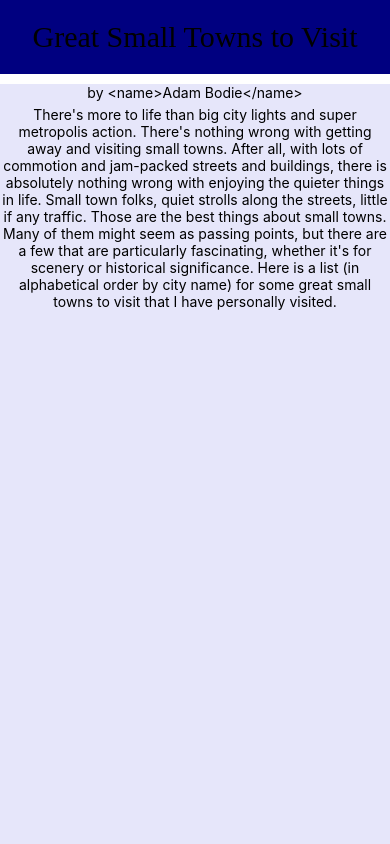
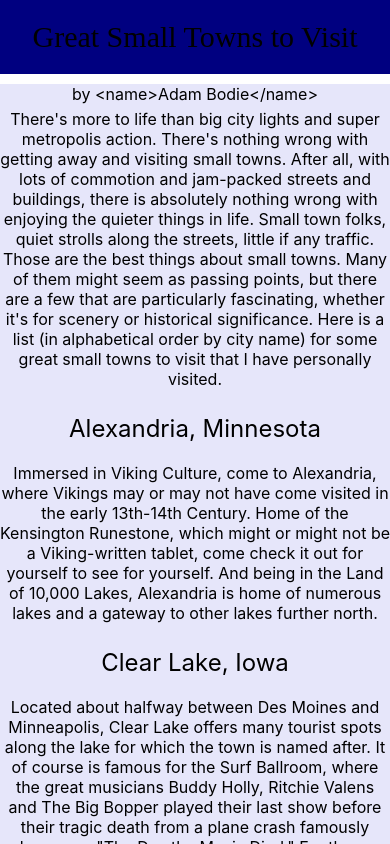
Before and after one commit to adambodie/SmallTownNative, a React Native app: screen / in a window 390 px wide. Built offline with nearby package versions, Linux system fonts and the light colour scheme.

Commit message:
Updated App.js, added ListView, ScrollView

```diff
--- a/App.js
+++ b/App.js
@@ -9,20 +9,16 @@ import {
   Platform,
   StyleSheet,
   Text,
-  View
+  View,
+  ScrollView,
+  Image,
+  FlatList
 } from 'react-native';
-
-const instructions = Platform.select({
-  ios: 'Press Cmd+R to reload,\n' +
-    'Cmd+D or shake for dev menu',
-  android: 'Double tap R on your keyboard to reload,\n' +
-    'Shake or press menu button for dev menu',
-});
 
 export default class App extends Component<{}> {
   render() {
     return (
-      <View style={styles.container}>
+      <ScrollView style={styles.container}>
         <Text style={styles.title}>
           Great Small Towns to Visit
         </Text>
@@ -32,10 +28,27 @@ export default class App extends Component<{}> {
         <Text style={styles.paragraph}>
           There&apos;s more to life than big city lights and super metropolis action. There&apos;s nothing wrong with getting away and visiting small towns. After all, with lots of commotion and jam-packed streets and buildings, there is absolutely nothing wrong with enjoying the quieter things in life. Small town folks, quiet strolls along the streets, little if any traffic. Those are the best things about small towns. Many of them might seem as passing points, but there are a few that are particularly fascinating, whether it&apos;s for scenery or historical significance. Here is a list (in alphabetical order by city name) for some great small towns to visit that I have personally visited.
         </Text>
-        <Text style={styles.instructions}>
-          {instructions}
-        </Text>
-      </View>
+        <FlatList
+            data={[
+                {key: 1, city: 'Alexandria', state: 'Minnesota', description: 'Immersed in Viking Culture, come to Alexandria, where Vikings may or may not have come visited in the early 13th-14th Century. Home of the Kensington Runestone, which might or might not be a Viking-written tablet, come check it out for yourself to see for yourself. And being in the Land of 10,000 Lakes, Alexandria is home of numerous lakes and a gateway to other lakes further north.'},
+                {key: 2, city: 'Clear Lake', state: 'Iowa', description: 'Located about halfway between Des Moines and Minneapolis, Clear Lake offers many tourist spots along the lake for which the town is named after. It of course is famous for the Surf Ballroom, where the great musicians Buddy Holly, Ritchie Valens and The Big Bopper played their last show before their tragic death from a plane crash famously known as "The Day the Music Died." For those looking to pay their respect, the crash site has a monument just miles away from town.'},
+                {key: 3, city: 'Guntersville', state: 'Alabama', description: 'Located on the shores of Alabama\'s largest lake, Lake Guntersville, Guntersville offers plenty of fun around the lake, complete with that Southern Charm, as the lake is well known for being one of the top Bass fishing spots in the country. Be sure to take a stroll at Lake Guntersville State Park to enjoy views of the lake. Other surprises await...'},
+                {key: 4, city: 'Hannibal', state: 'Missouri', description: 'Hannibal, Missouri, located NW of St. Louis along the Mississippi River, is popular with tourists due to its history with its most famous resident, Mark Twain. Take a walk back in time to when Mark Twain was coming up with many of his stories and see his inspirations all in a few blocks when visiting the Mark Twain Boyhood Museum. But of course, it\'s not all Mark Twain, Huck Finn and Tom Sawyer as the town offers great views of the Mississippi River from Cardiff Hill, home of the, you guessed it, the Mark Twain Memorial Lighthouse'},
+                {key: 5, city: 'Hood River', state: 'Oregon', description: 'Come visit Hood River, just 60 miles east of Portland, where there\'s plenty of action in the Columbia River Gorge. From windsurfing in the Columbia to mountain opportunities at nearby Mt. Hood, Hood River is the perfect place for fun and action. But if scenery isn\'t enough for you, Hood River is home to many wineries and breweries to enjoy. And with a new waterfront full of exciting and hip restaurants, there\'s never a dull opportunity in Hood River.'},
+                {key: 6, city: 'Lahaina', state: 'Hawaii',  description: 'Maui is an amazing island, and without any big towns, you will find plenty of small town experience. But Lahaina, though one of the bigger towns on the island, is the perfect starting point to lots of fun. Whether it\'s the Pacific Ocean or the West Maui Mountains, Lahaina is a great scenic place, with plenty of shops, luaus and even a Buddhist temple. And since Maui is a small island, day trips to the awe-inspiring Haleakala National Park and famous Road to Hana, the fun never ends in Lahaina.'},
+                {key: 7, city: 'Lookout Mountain', state: 'Georgia',  description: 'Chances are if you have been in the Deep South, you will see signs to "See Rock City." Look no further to Lookout Mountain, home of the beautiful Rock City, with Rock gardens, waterfalls, and views of maybe as many as seven states. But there\'s more than Rock City, Lookout Mountain is also home of the Lookout Mountain Incline on the mountain the town is named after, and just on the other side of the Georgia border is the magnificent underground Ruby Falls.'},
+                {key: 8, city: 'Mitchell', state: 'South Dakota', description: 'Mitchell, South Dakota, a small city west of Sioux Falls, is famous for The Corn Palace, a marvelous structure built in the Moorish Revival stylee, complete with murals made out of all types of corn. But there are museums and other places to visit as well while in Mitchell.'},
+                {key: 9, city: 'Williams', state: 'Arizona', description: 'Those looking to have fun at the Grand Canyon should consider visiting Williams as well. Known as the Gateway to the Grand Canyon, Williams is also the beginning point of the Grand Canyon Railway, taking passengers to the Grand Canyon by Train. But there\'s more to Williams than the Grand Canyon. Williams also offers a great small town atmosphere, a wild west atmosphere and lots of Route 66 history.'},
+                {key: 10, city: 'Wisconsin Dells', state: 'Wisconsin', description: 'Love waterparks? Then Wisconsin Dells is the place to be. Unofficially the "Waterpark capital of the World," Wisconsin Dells and neighboring Lake Delton host a number of water parks, including Mt. Olympus Water and Theme Park and Kalahari Resort. But there are plenty of opportunities for those who don\'t love water, such as Top Secret, a museum that is a model of the White House upside-down, and for scenic lovers, there\'s "The Dells of the Wisconsin River," which contains beautiful bluffs.'}
+            ]}
+            renderItem={({item}) => <View>
+            <Text style={styles.secondaryTitle}>{item.city}, {item.state}</Text>
+            <Text style={styles.paragraph}>
+                {item.description}
+             </Text>
+            </View>}
+      />
+     </ScrollView>
     );
   }
 }
@@ -56,9 +69,17 @@ const styles = StyleSheet.create({
     borderBottomWidth: 10,
     backgroundColor: 'navy'
   },
+    secondaryTitle: {
+      fontSize: 24,
+      textAlign: 'center',
+      padding: 20,
+      margin: 0,
+      color: 'black',
+    },
   paragraph: {
     textAlign: 'center',
     color: '#000000',
     marginBottom: 5,
+    fontSize: 16
   },
 });
```
